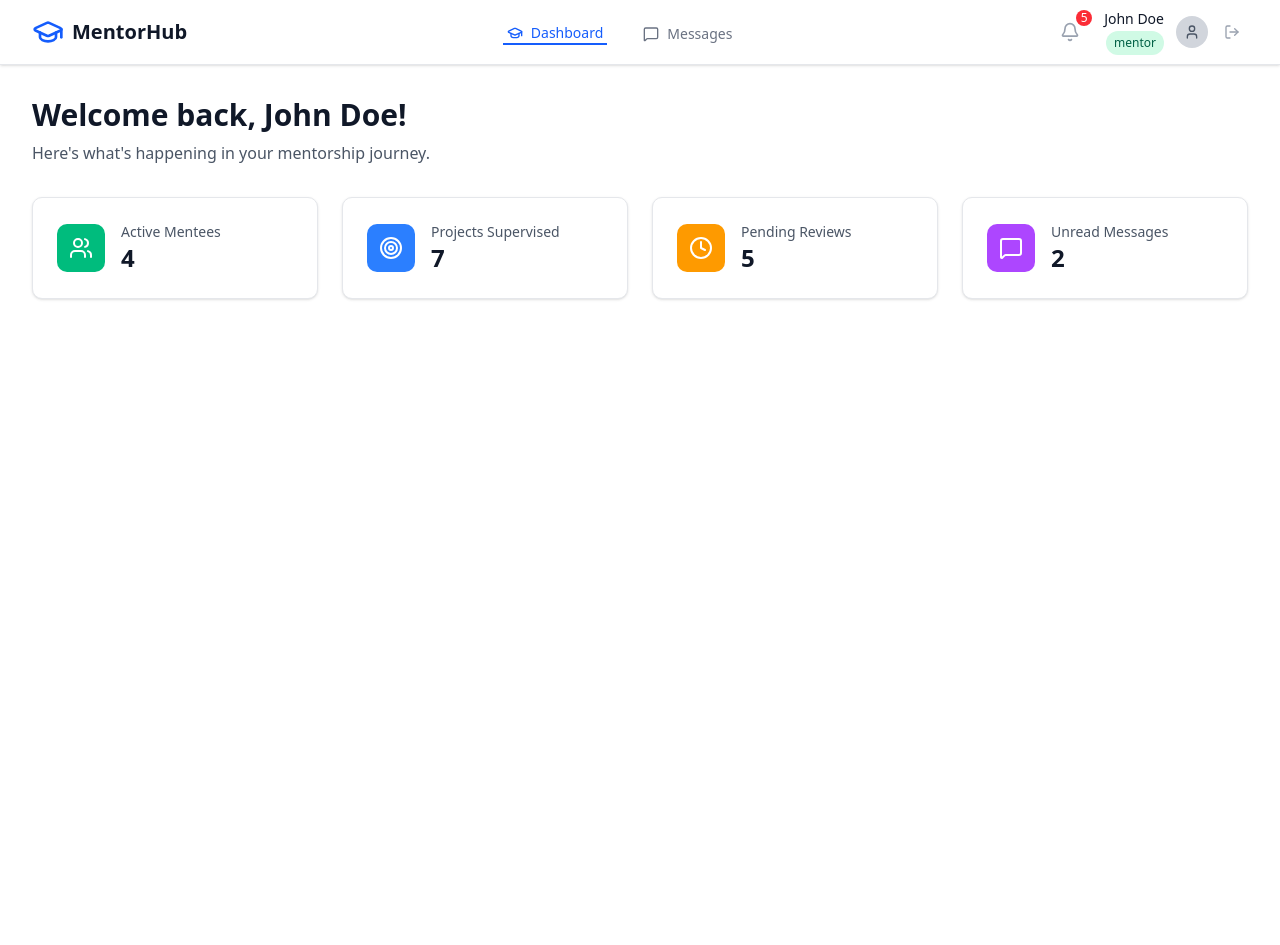
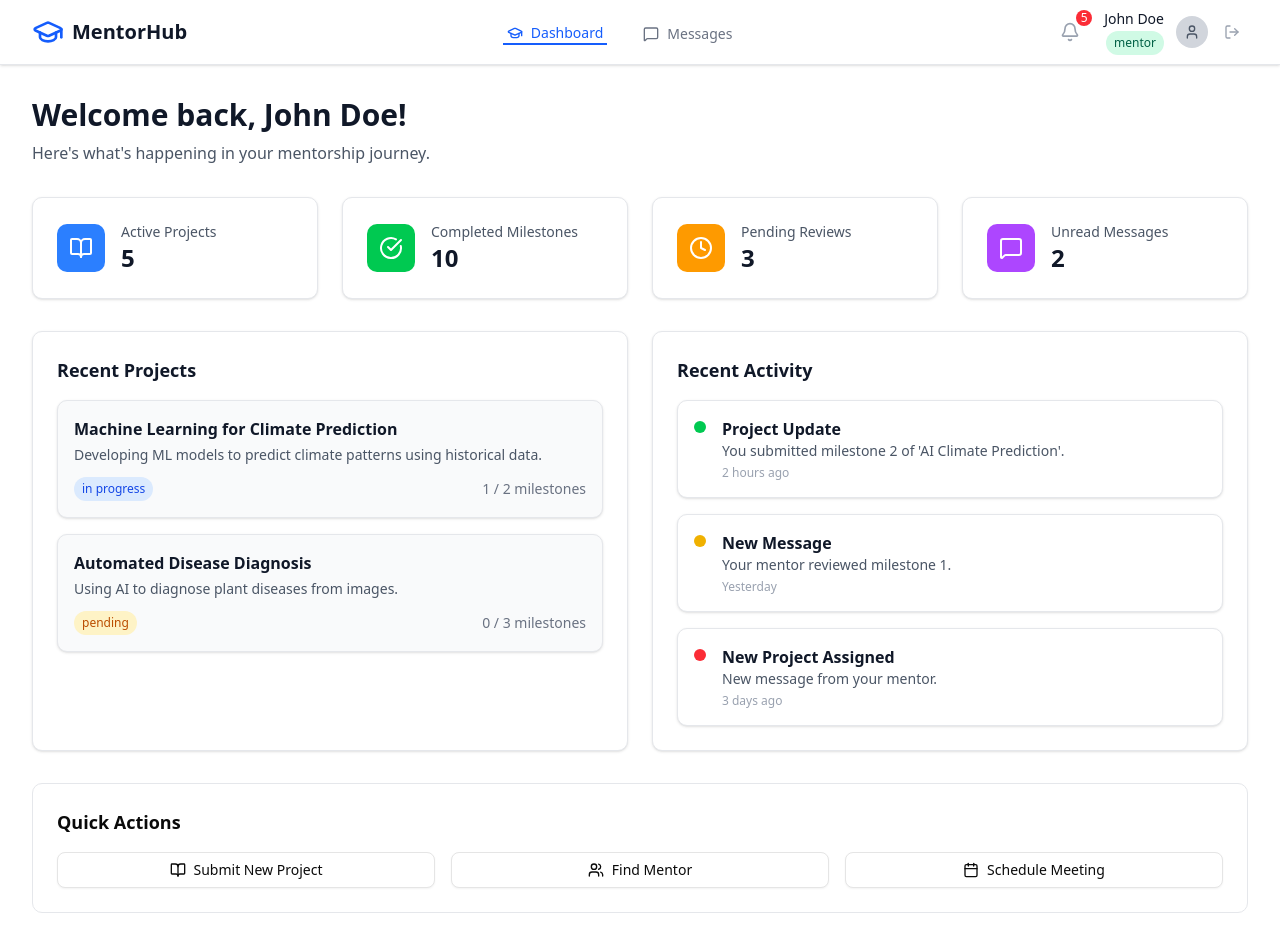
Before and after one commit to Kingscliq/mentor-hub, a Next.js app: page /dashboard in a window 1280 px wide. Before the commit the page ends 800 px from the top, so only its background shows below. Built offline with nearby package versions, Linux system fonts and the light colour scheme.

Commit message:
Feat: Add Mentee Dashboard

```diff
--- /dev/null
+++ b/src/features/dashboard/components/quick-actions.tsx
@@ -0,0 +1,34 @@
+
+import { BookOpen, Users, Calendar } from 'lucide-react';
+import Box from '@/components/ui/box';
+import { Button } from '@/components/ui/button';
+
+const quickActions = [
+  { label: 'Submit New Project', icon: BookOpen, onClick: () => {} },
+  { label: 'Find Mentor', icon: Users, onClick: () => {} },
+  { label: 'Schedule Meeting', icon: Calendar, onClick: () => {} },
+];
+
+export const QuickActions = () => {
+  return (
+    <Box className="bg-white rounded-lg border border-gray-200 p-6">
+      <h2 className="text-lg font-semibold mb-4">Quick Actions</h2>
+      <div className="grid grid-cols-1 sm:grid-cols-3 gap-4">
+        {quickActions.map((action, idx) => {
+          const Icon = action.icon;
+          return (
+            <Button
+              key={idx}
+              variant="outline"
+              className="flex items-center justify-center gap-2 w-full"
+              onClick={action.onClick}
+            >
+              <Icon className="w-5 h-5" />
+              <span className="font-medium">{action.label}</span>
+            </Button>
+          );
+        })}
+      </div>
+    </Box>
+  );
+};
--- /dev/null
+++ b/src/features/dashboard/components/recent-activity-card.tsx
@@ -0,0 +1,42 @@
+
+import React from 'react';
+import Box from '@/components/ui/box';
+
+export interface RecentActivityCardProps {
+  title: string;
+  description: string;
+  status: 'completed' | 'in progress' | 'pending';
+  timestamp: string;
+}
+
+const statusColorMap: Record<RecentActivityCardProps['status'], string> = {
+  completed: 'bg-green-500',
+  'in progress': 'bg-yellow-500',
+  pending: 'bg-red-500',
+};
+
+export const RecentActivityCard: React.FC<RecentActivityCardProps> = ({
+  title,
+  description,
+  status,
+  timestamp,
+}) => {
+  const statusColor = statusColorMap[status];
+
+  return (
+    <Box className="flex items-start space-x-4 p-4 bg-white shadow-sm border border-gray-200 rounded-lg">
+      {/* Dot icon */}
+      <span
+        className={`h-3 w-3 rounded-full mt-1 ${statusColor}`}
+        aria-label={`${status} status`}
+      />
+
+      {/* Content */}
+      <div className="flex-1">
+        <h3 className="text-base font-semibold text-gray-900">{title}</h3>
+        <p className="text-sm text-gray-600">{description}</p>
+        <p className="text-xs text-gray-400 mt-1">{timestamp}</p>
+      </div>
+    </Box>
+  );
+};
--- /dev/null
+++ b/src/features/dashboard/components/recent-project-card.tsx
@@ -0,0 +1,47 @@
+import Box from '@/components/ui/box';
+import React from 'react';
+
+export interface RecentProjectCardProps {
+  title: string;
+  description: string;
+  status: 'in progress' | 'completed' | 'pending';
+  milestones: {
+    completed: number;
+    total: number;
+  };
+}
+
+const statusColorMap: Record<string, string> = {
+  'in progress': 'bg-blue-100 text-blue-700',
+  completed: 'bg-green-100 text-green-700',
+  pending: 'bg-amber-100 text-amber-700',
+};
+
+export const RecentProjectCard: React.FC<RecentProjectCardProps> = ({
+  title,
+  description,
+  status,
+  milestones,
+}) => {
+  return (
+    <Box className="bg-gray-50 p-4 rounded-lg shadow-sm border border-gray-200">
+      <Box as="h3" className="font-semibold text-gray-900">
+        {title}
+      </Box>
+      <Box as="p" className="text-sm text-gray-600 mt-1">
+        {description}
+      </Box>
+      <Box className="flex items-center justify-between mt-3">
+        <Box
+          as="span"
+          className={`text-xs font-medium px-2 py-1 rounded-full ${statusColorMap[status]}`}
+        >
+          {status}
+        </Box>
+        <Box as="span" className="text-sm text-gray-500">
+          {milestones.completed} / {milestones.total} milestones
+        </Box>
+      </Box>
+    </Box>
+  );
+};
--- a/src/features/dashboard/dashboard.module.tsx
+++ b/src/features/dashboard/dashboard.module.tsx
@@ -1,3 +1,5 @@
+'use client';
+
 import React, { useMemo } from 'react';
 import {
   BookOpen,
@@ -10,6 +12,9 @@ import {
 } from 'lucide-react';
 import { StatCard } from '@/features';
 import Box from '@/components/ui/box';
+import { RecentActivityList } from "../dashboard/widgets/recent-activity-lists";
+import { RecentProjects } from "../dashboard/widgets/recent-projects";
+import { QuickActions } from "../dashboard/components/quick-actions";
 
 export const user = {
   id: 1,
@@ -23,7 +28,7 @@ export const DashboardModule = () => {
     return {
       id: 1,
       name: 'John Doe',
-      role: 'mentor',
+      role: 'mentee',
     };
   }, []);
 
@@ -131,7 +136,7 @@ export const DashboardModule = () => {
       </Box>
 
       {/* Stats Overview */}
-      <Box
+       <Box
         as="section"
         className="grid grid-cols-1 md:grid-cols-2 lg:grid-cols-4 gap-6 mb-8"
       >
@@ -147,7 +152,18 @@ export const DashboardModule = () => {
             />
           );
         })}
+       </Box>
+
+       {/* Recent Projects & Recent Activity */}
+        <Box as="section" className="grid grid-cols-1 md:grid-cols-2 gap-6">
+          <RecentProjects />
+          <RecentActivityList />
+        </Box>
+      {/* Quick Actions */}
+      <Box as="section" className="mt-8">
+          <QuickActions />
       </Box>
+
     </Box>
   );
 };
--- /dev/null
+++ b/src/features/dashboard/widgets/recent-activity-lists.tsx
@@ -0,0 +1,41 @@
+
+import React from "react";
+import Box from "@/components/ui/box";
+import { RecentActivityCard, RecentActivityCardProps } from "../components/recent-activity-card";
+
+const activityData: RecentActivityCardProps[] = [
+  {
+    title: "Project Update",
+    status: "completed",
+    description: "You submitted milestone 2 of 'AI Climate Prediction'.",
+    timestamp: "2 hours ago",
+  },
+  {
+    title: "New Message",
+    status: "in progress",
+    description: "Your mentor reviewed milestone 1.",
+    timestamp: "Yesterday",
+  },
+  {
+    title: "New Project Assigned",
+    status: "pending",
+    description: "New message from your mentor.",
+    timestamp: "3 days ago",
+  },
+];
+
+export const RecentActivityList: React.FC = () => {
+  return (
+    <Box as="section" className="bg-white p-6 rounded-lg shadow-sm border border-gray-200">
+      <Box as="h2" className="text-lg font-semibold mb-4 text-gray-900">
+        Recent Activity
+      </Box>
+
+      <Box as="div" className="space-y-4">
+        {activityData.map((activity, index) => (
+          <RecentActivityCard key={index} {...activity} />
+        ))}
+      </Box>
+    </Box>
+  );
+};
--- /dev/null
+++ b/src/features/dashboard/widgets/recent-projects.tsx
@@ -0,0 +1,39 @@
+import React from 'react';
+import Box from '@/components/ui/box';
+import { RecentProjectCard, RecentProjectCardProps } from '../components/recent-project-card';
+
+const recentProjectsData: RecentProjectCardProps[] = [
+  {
+    title: 'Machine Learning for Climate Prediction',
+    description: 'Developing ML models to predict climate patterns using historical data.',
+    status: 'in progress',
+    milestones: {
+      completed: 1,
+      total: 2,
+    },
+  },
+  {
+    title: 'Automated Disease Diagnosis',
+    description: 'Using AI to diagnose plant diseases from images.',
+    status: 'pending',
+    milestones: {
+      completed: 0,
+      total: 3,
+    },
+  },
+];
+
+export const RecentProjects = () => {
+  return (
+    <Box className="bg-white rounded-lg shadow-sm border border-gray-200 p-6">
+      <Box as="h2" className="text-lg font-semibold text-gray-900 mb-4">
+        Recent Projects
+      </Box>
+      <Box className="space-y-4">
+        {recentProjectsData.map((project, idx) => (
+          <RecentProjectCard key={idx} {...project} />
+        ))}
+      </Box>
+    </Box>
+  );
+};
```
